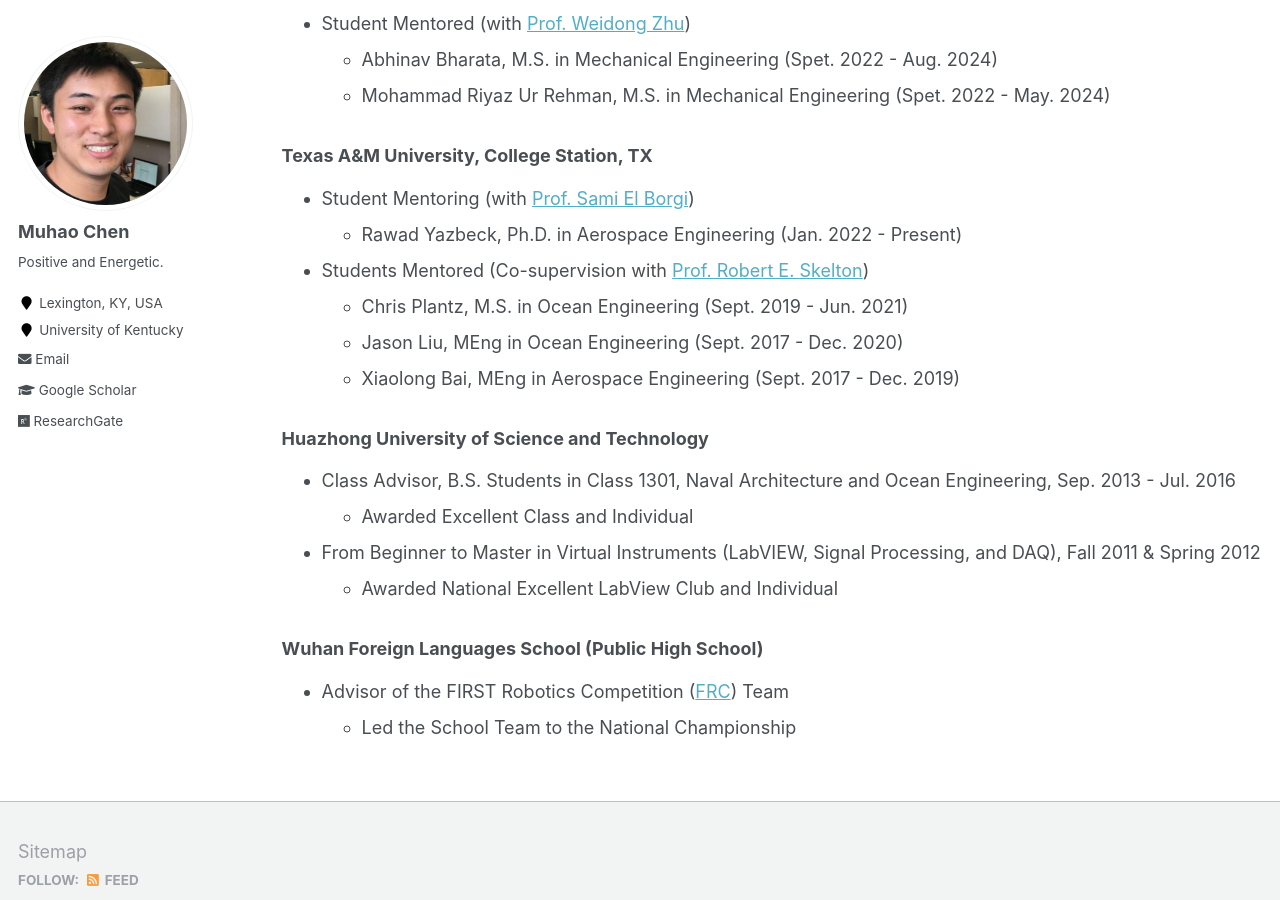
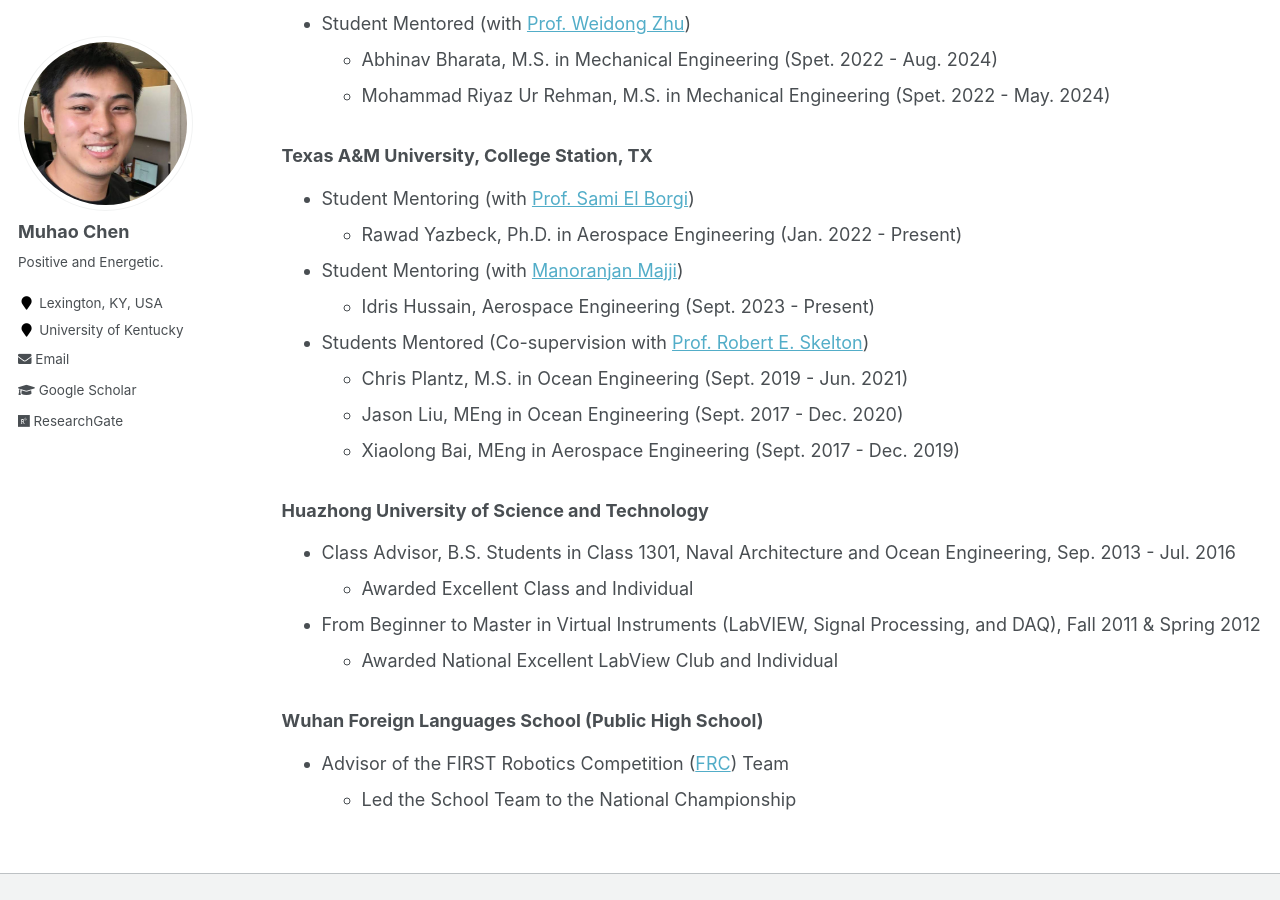
Before and after one commit to Muhao-Chen/muhao-chen.github.io, a Jekyll site: the page built from _pages/teaching.md, in a window 1280 px wide and 900 px high, scrolled down 1191 px. Built offline with Jekyll 4.4.1, drawn with Linux system fonts in a browser that asks for light colours.

Commit message:
Update teaching.md

```diff
--- a/_pages/teaching.md
+++ b/_pages/teaching.md
@@ -45,6 +45,8 @@ toc: true
 - Student Mentoring (with [Prof. Sami El Borgi](https://www.qatar.tamu.edu/programs/mechanical-engineering/faculty-and-staff/dr.-sami-el-borgi))
     * Rawad Yazbeck, Ph.D. in Aerospace Engineering (Jan. 2022 - Present)
         <!-- - Research Topic: Adaptive Bandgap Formation in a Periodic Tensegrity Structure -->
+- Student Mentoring (with [Manoranjan Majji](https://engineering.tamu.edu/aerospace/profiles/majji-manoranjan.html))
+    * Idris Hussain, Aerospace Engineering (Sept. 2023 - Present)
 - Students Mentored (Co-supervision with [Prof. Robert E. Skelton](https://bobskelton.github.io/))
     * Chris Plantz, M.S. in Ocean Engineering (Sept. 2019 - Jun. 2021)
         <!-- - Research Topic: Design and Experiment of A Robotic Tensegrity Dolphin -->
```
